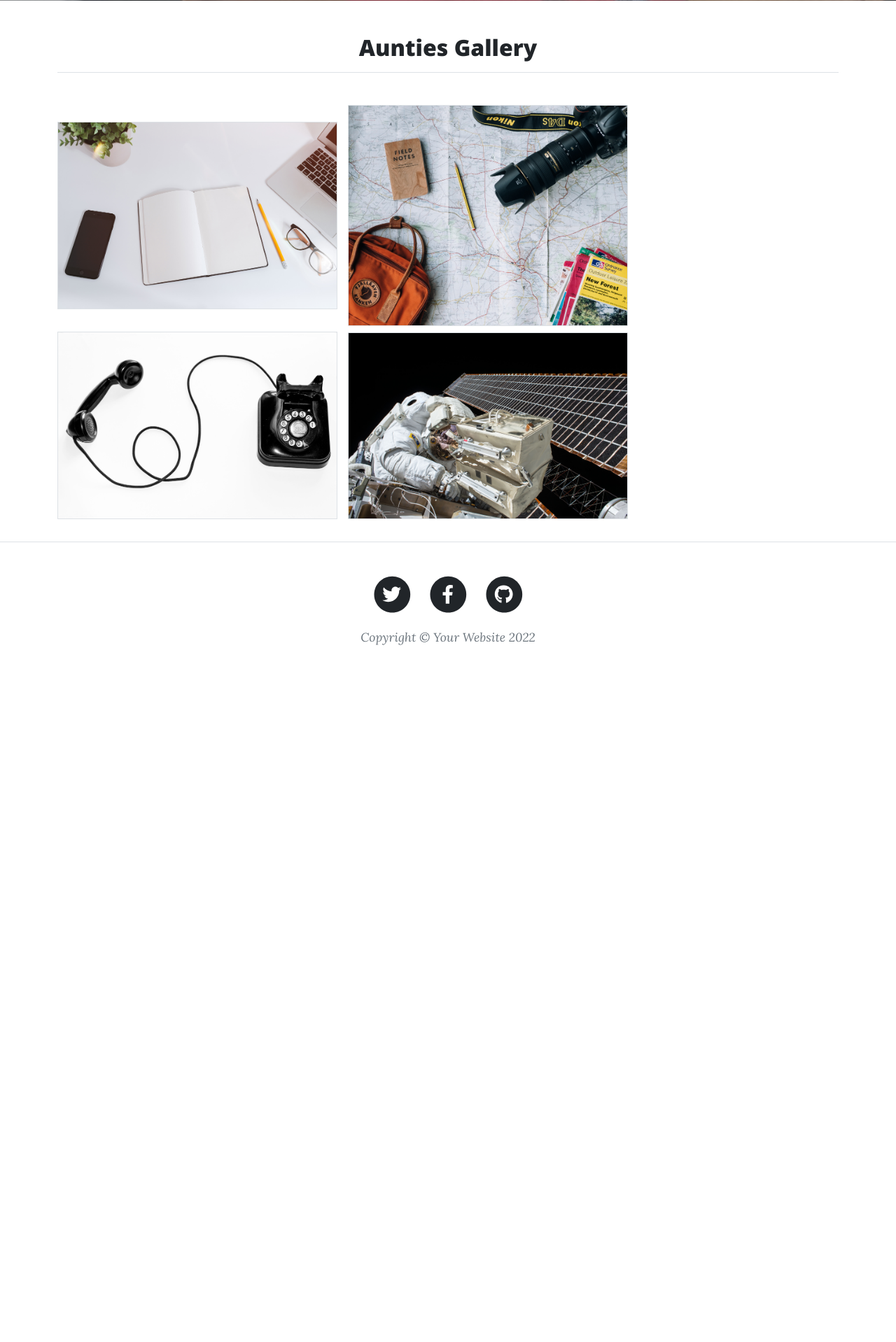
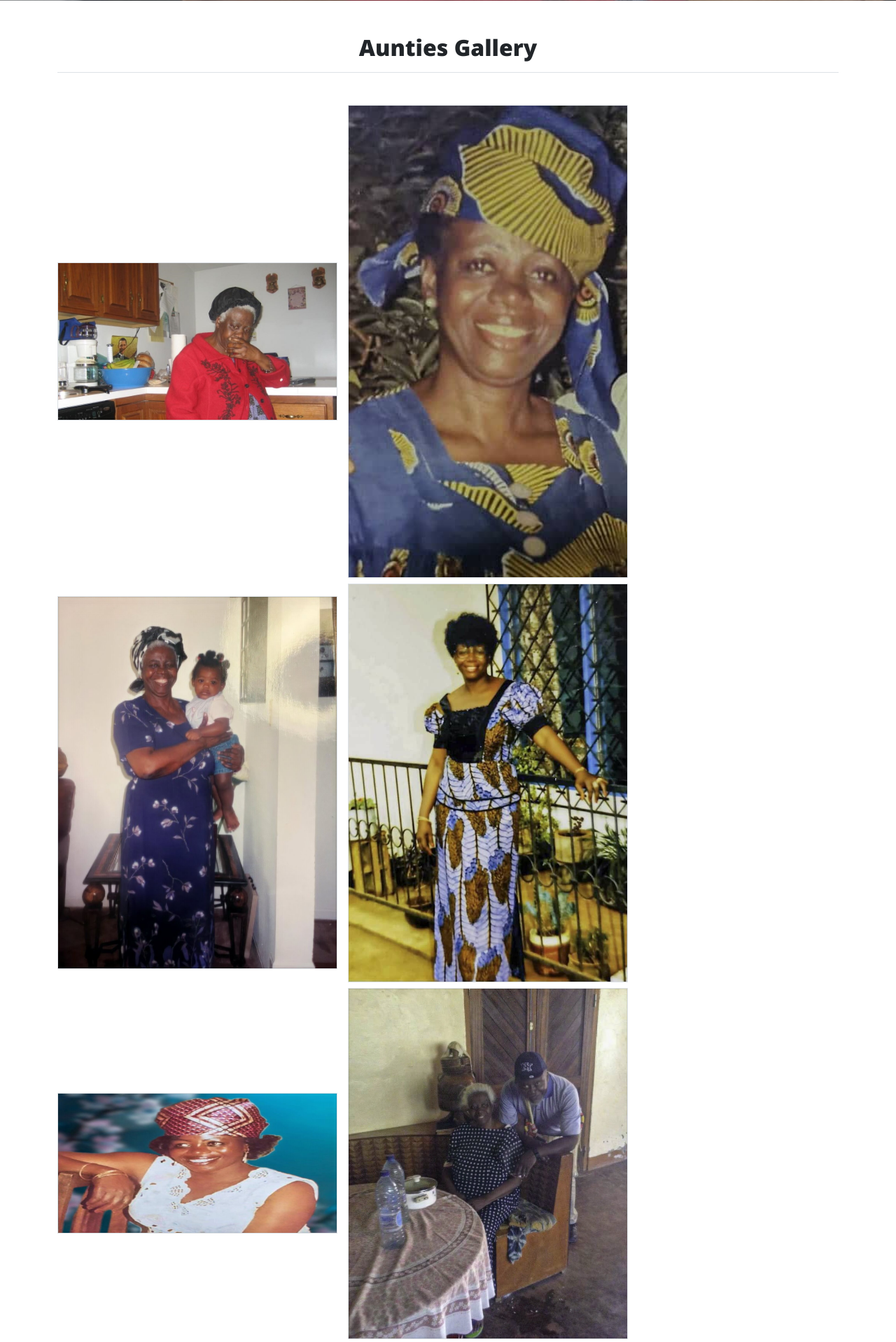
Before and after one commit to Gerardbulky/auntie_therese, a Flask app: page / in a window 1280 px wide. Shown: the part 583-2501 px from the top of the page at 70% size. Before the commit the page ends 1505 px from the top, so only its background shows below. Run offline with Flask 2, Linux system fonts and the light colour scheme; some libraries are stand-ins or nearby versions.

Commit message:
added more content

```diff
--- a/app.py
+++ b/app.py
@@ -9,7 +9,7 @@ app = Flask(__name__)
 @app.route("/")
 def index():
     data = []
-    with open("data/data.json", "r") as json_data:
+    with open("data/aunt-img.json", "r") as json_data:
         data = json.load(json_data)
     return render_template("index.html", images=data)
 
--- /dev/null
+++ b/data/aunt-img.json
@@ -0,0 +1,31 @@
+[{
+        "image_source": "/static/assets/aunt-images/auntie-te.jpg"
+    },
+    {
+        "image_source": "/static/assets/aunt-images/auntie-te2.jpg"
+    },
+    {
+        "image_source": "/static/assets/aunt-images/auntie-te3.jpg"
+    },
+    {
+        "image_source": "/static/assets/aunt-images/auntie-te4.jpg"
+    },
+    {
+        "image_source": "/static/assets/aunt-images/auntie-te5.jpg"
+    },
+    {
+        "image_source": "/static/assets/aunt-images/auntie-te6.jpg"
+    },
+    {
+        "image_source": "/static/assets/aunt-images/auntie-te7.jpg"
+    },
+    {
+        "image_source": "/static/assets/aunt-images/auntie-te8.jpg"
+    },
+    {
+        "image_source": "/static/assets/aunt-images/auntie-te9.jpg"
+    },
+    {
+        "image_source": "/static/assets/aunt-images/auntie-te10.jpg"
+    }
+]
--- a/templates/about.html
+++ b/templates/about.html
@@ -2,7 +2,7 @@
 
 <!-- Page Header-->
 {% block header %}
-<header class="masthead" style="background-image: url('static/assets/img/about-bg.jpg')">
+<header class="masthead" style="background-image: url('static/assets/aunt-images/auntie-te5.jpg')">
     <div class="container position-relative px-4 px-lg-5">
         <div class="row gx-4 gx-lg-5 justify-content-center">
             <div class="col-md-10 col-lg-8 col-xl-7">
--- a/templates/index.html
+++ b/templates/index.html
@@ -51,7 +51,7 @@
     </nav>
     <!-- Page Header-->
     {% block header %}
-    <header class="masthead" style="background-image: url('static/assets/img/auntie-te.jpg')">
+    <header class="masthead" style="background-image: url('static/assets/aunt-images/auntie-te.jpg')">
         <div class="container position-relative px-4 px-lg-5">
             <div class="row gx-4 gx-lg-5 justify-content-center">
                 <div class="col-md-10 col-lg-8 col-xl-7">
@@ -85,7 +85,7 @@
         <br>
         {% for image in images %}
         <img src="{{ image.image_source }}" class="img-thumbnail mb-2"
-            style="width: 25rem; margin-right: 10px; padding: 0;" alt="...">
+            style="width: 25rem; height: 100%; margin-right: 10px; padding: 0;" alt="...">
         {% endfor %}
     </div>
     {% endblock %}
```
Also changed, not shown: static/assets/aunt-images/auntie-te.jpg (renamed from static/assets/img/auntie-te.jpg), static/assets/aunt-images/auntie-te10.jpg (added), static/assets/aunt-images/auntie-te2.jpg (added), static/assets/aunt-images/auntie-te3.jpg (added), static/assets/aunt-images/auntie-te4.jpg (added), static/assets/aunt-images/auntie-te5.jpg (added), static/assets/aunt-images/auntie-te6.jpg (added), static/assets/aunt-images/auntie-te7.jpg (added), static/assets/aunt-images/auntie-te8.jpg (added), static/assets/aunt-images/auntie-te9.jpg (added).
